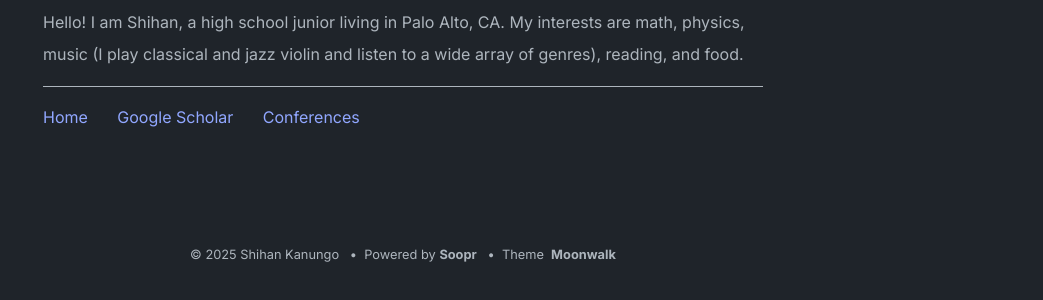
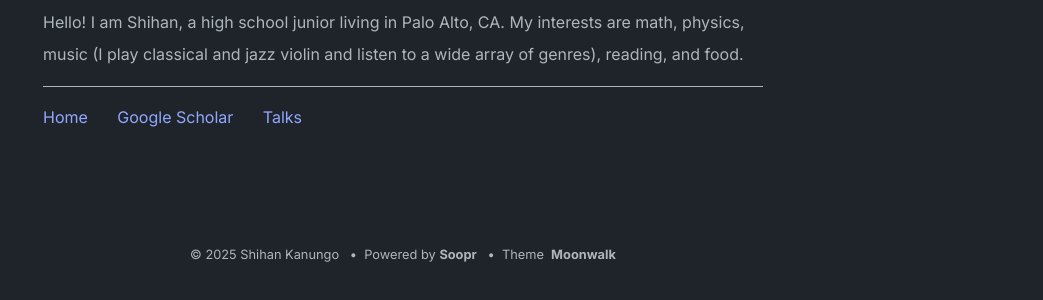
Before and after one commit to shihankanungo/shihankanungo.github.io, a Jekyll site: the page built from index.md, in a window 1280 px wide. Shown: the part 210-510 px from the top of the page, without its empty margins (237-1280 px from the left). Built offline with Jekyll 4.4.1, drawn with Linux system fonts in a browser that asks for light colours.

Commit message:
Update home.yml

```diff
--- a/_data/home.yml
+++ b/_data/home.yml
@@ -58,8 +58,8 @@ footer_entries:
   - title: Google Scholar
     url: https://scholar.google.com/citations?user=URUoNyoAAAAJ&hl=en&authuser=1
 
-  - title: Conferences
-    url: conferences
+  - title: Talks
+    url: talks
 
 misc_entries:
   - title: this is an example vertical list
```
